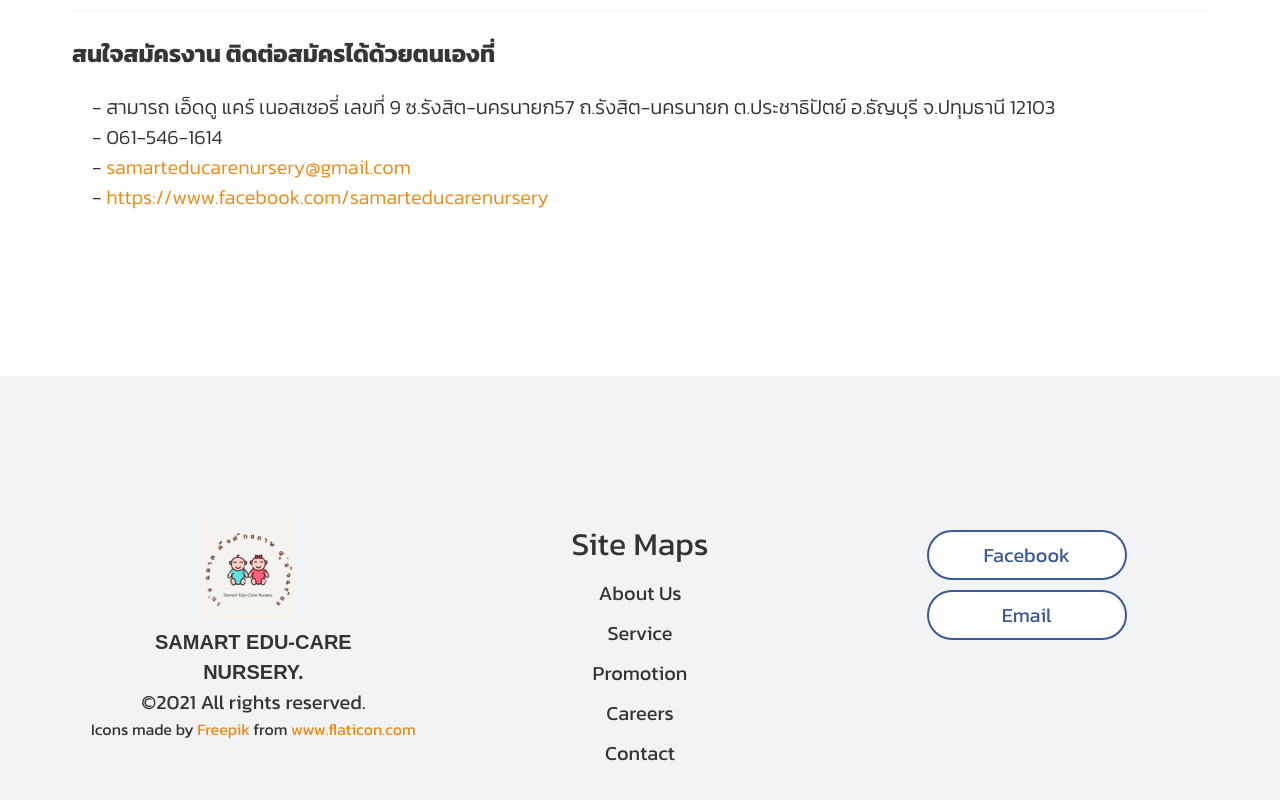
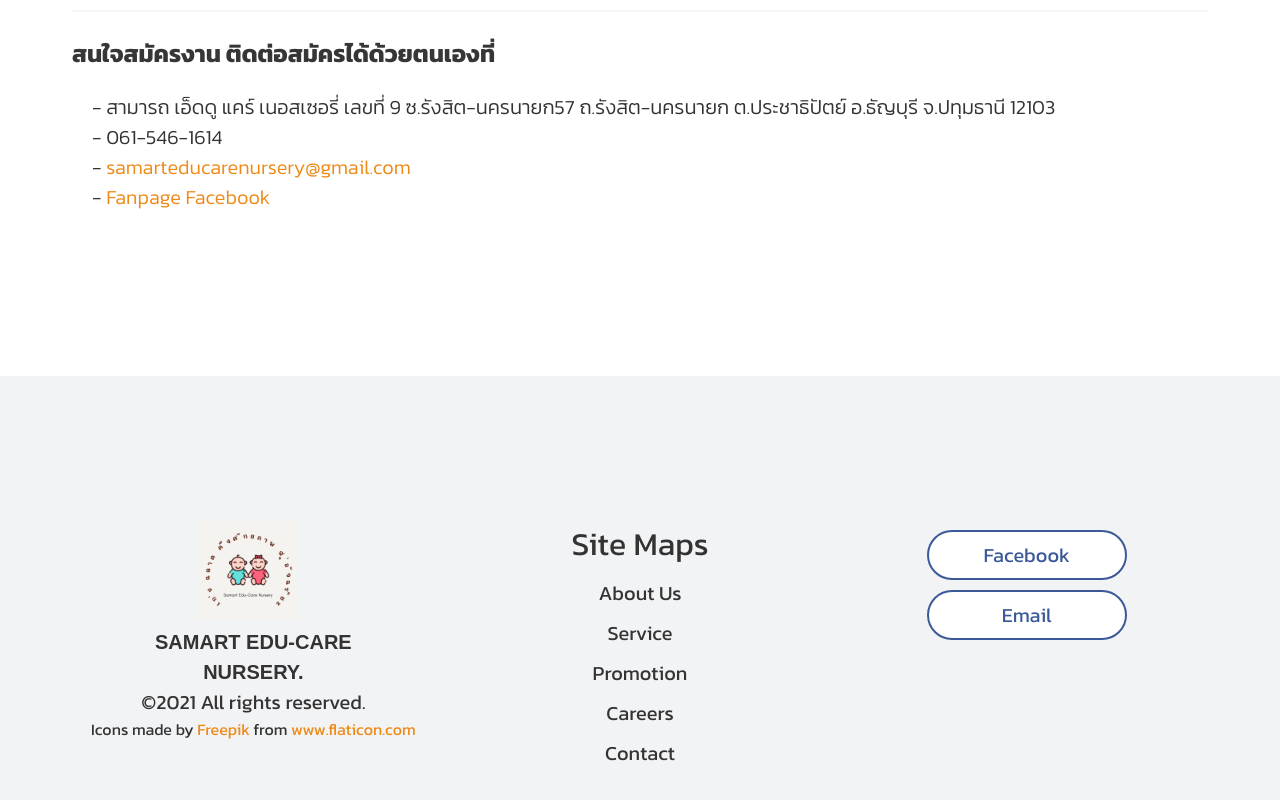
Before and after one commit to handtevada/samart-web-app, a Next.js app: page /careers in a window 1280 px wide. Shown: the part 1312-2112 px from the top of the page. Built offline with nearby package versions, Linux system fonts and the light colour scheme; a web font is replaced by a local one.

Commit message:
Change wording link

```diff
--- a/pages/careers.js
+++ b/pages/careers.js
@@ -96,7 +96,7 @@ export default function Careers() {
               <li>
                 -{' '}
                 <a href='https://www.facebook.com/samarteducarenursery' target='_blank'>
-                  https://www.facebook.com/samarteducarenursery
+                  Fanpage Facebook
                 </a>
               </li>
             </ul>
```
